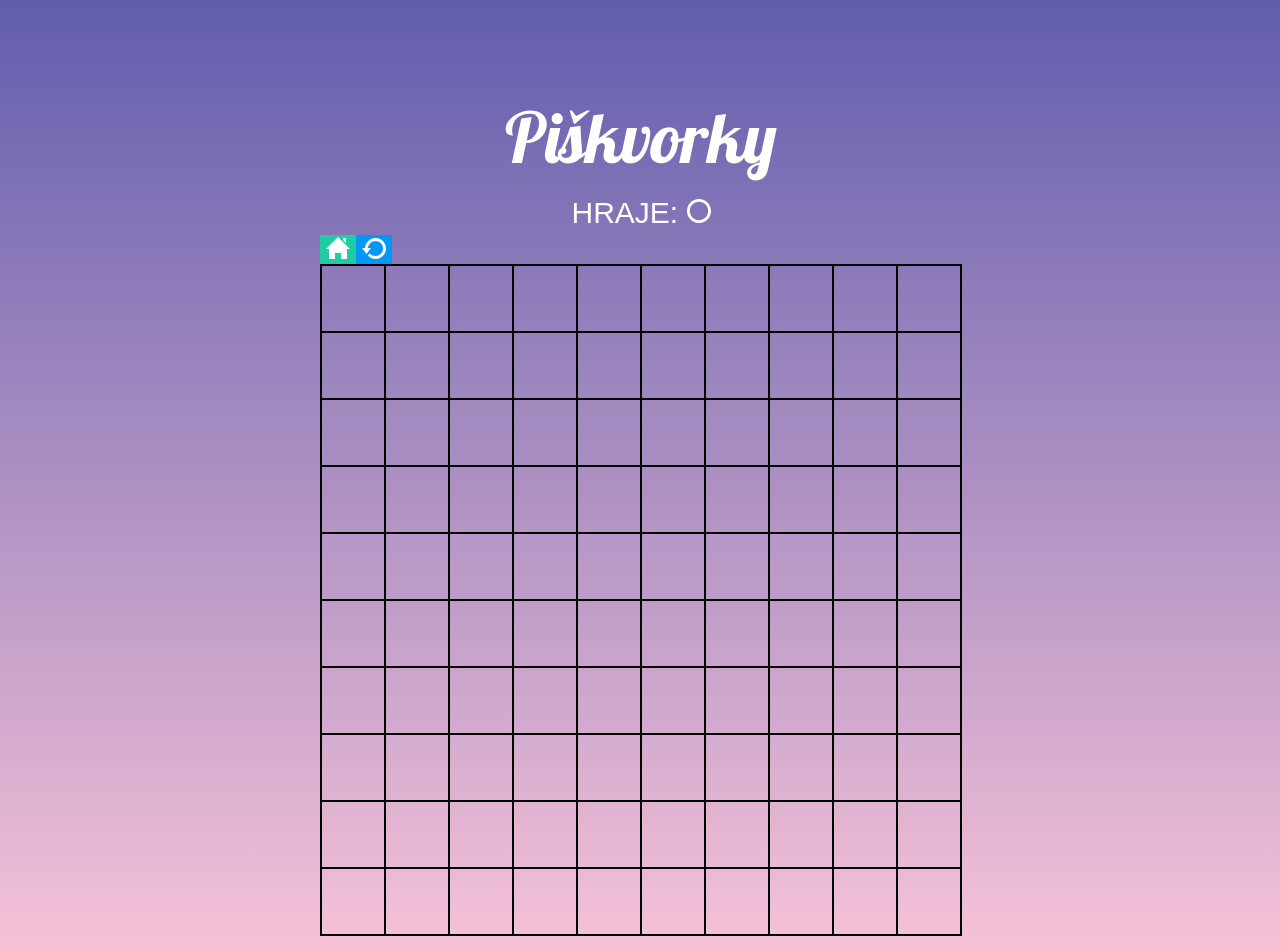
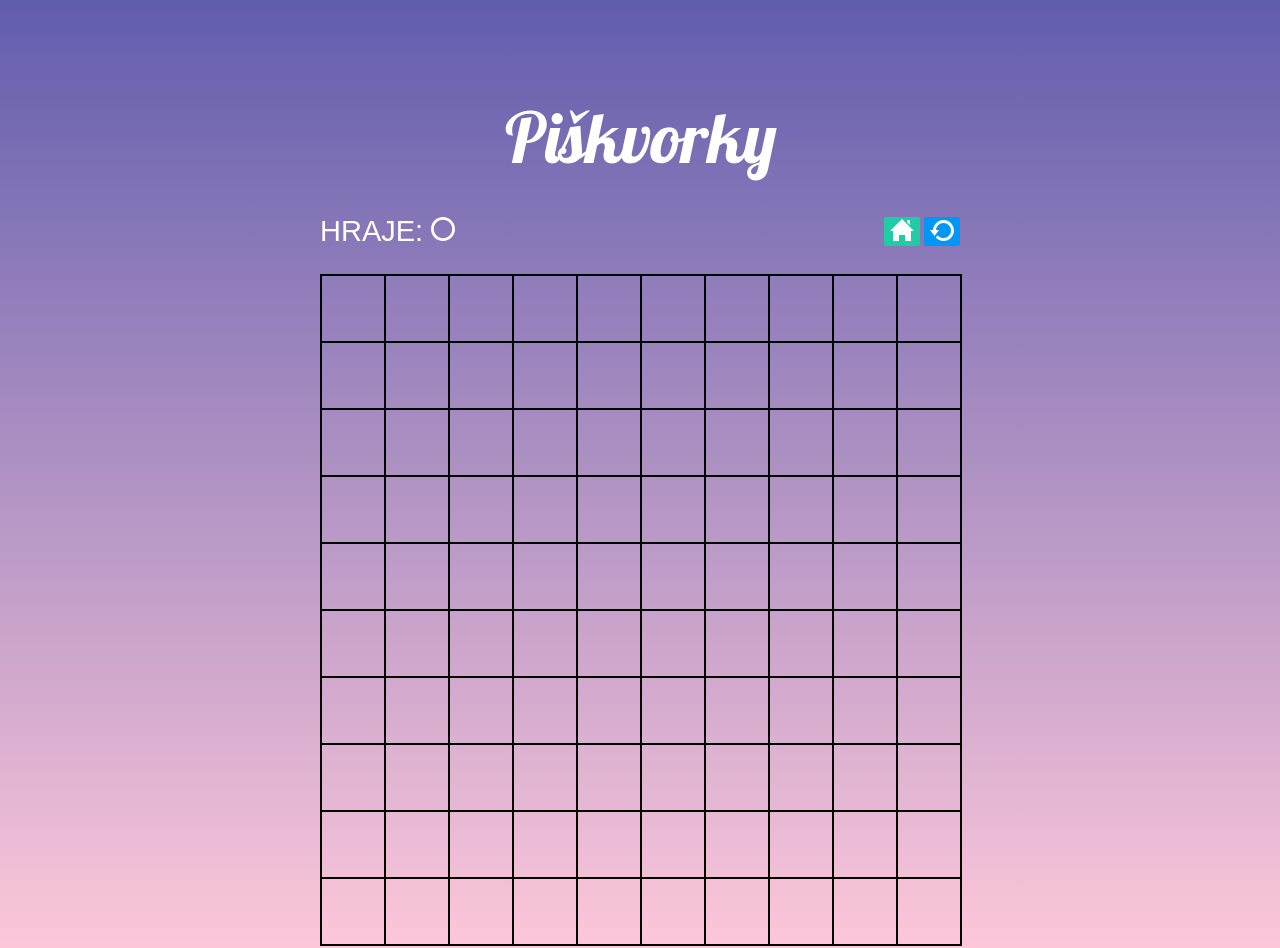
Before and after one commit to NicoleStrunga/piskvorky, a plain HTML site: page hra.html in a window 1280 px wide. Shown: the top 948 px of the page. Drawn offline with Linux system fonts and the light colour scheme.

Commit message:
Final ukol 3

```diff
--- a/hra.html
+++ b/hra.html
@@ -15,6 +15,7 @@
   <body>
     <div class="container_play_game">
       <h1 class="play_title">Piškvorky</h1>
+      <div class="play_info">
         <div class="play_text">
           HRAJE: <img class="icon_symbol" src="circle.svg" alt="kolečko" />
         </div>
@@ -30,6 +31,7 @@
               ><img src="Piskvorky_rules/restart.svg" alt="Odkaz na restart"
             /></a>
           </button>
+        </div>
       </div>
 
       <div class="game_field">
--- a/styly.css
+++ b/styly.css
@@ -131,7 +131,7 @@ figure {
   display: flex;
   flex-wrap: wrap;
   flex-direction: column;
-  /* margin-bottom: 10px; */
+  margin-bottom: 10px;
 }
 
 .play_title {
@@ -148,7 +148,8 @@ figure {
   color: white;
   text-align: center;
   display: inherit;
-  /* margin-bottom: 2px; */
+  margin: 2px;
+  border-radius: 7%;
 }
 .icon_btn1:hover {
   background-color: #1cbb96;
@@ -160,6 +161,8 @@ figure {
   color: white;
   text-align: center;
   display: inherit;
+  margin: 2px;
+  border-radius: 7%;
 }
 .icon_btn2:hover {
   background-color: #0090e9;
@@ -167,7 +170,7 @@ figure {
 
 .play_text {
   color: white;
-  font-size: 30px;
+  font-size: 29px;
 }
 
 .icon_buttons {
@@ -197,3 +200,12 @@ figure {
   width: 100%;
   border: 1px solid black;
 }
+
+.play_info {
+  display: flex;
+  flex-direction: row;
+  justify-content: space-between;
+  padding-top: 20px;
+  padding-bottom: 20px;
+  align-items: center;
+}
```
Also changed, not shown: 1 other file. Lines whose indentation alone changed are shown as unchanged.
